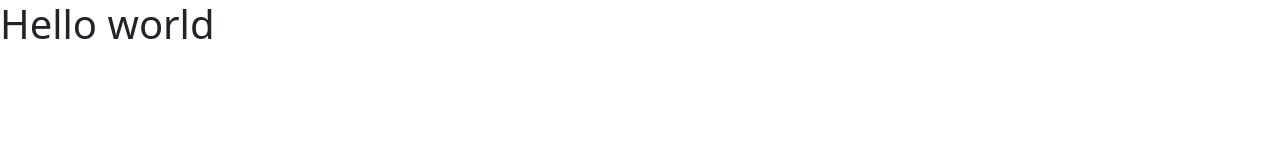
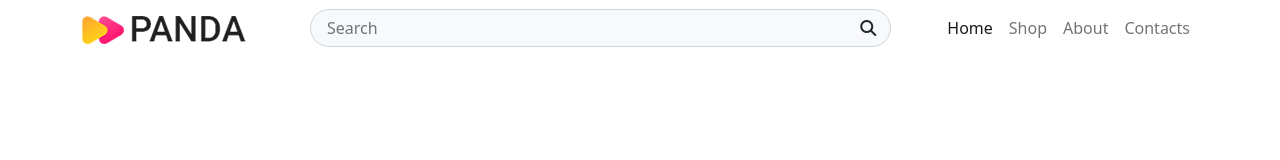
Before and after one commit to Ndhossain/panda-commerce, a plain HTML site: page index.html in a window 1280 px wide. Drawn offline with nearby package versions, Linux system fonts and the light colour scheme.

Commit message:
Navabr work done

```diff
--- a/index.html
+++ b/index.html
@@ -13,11 +13,43 @@
     />
   </head>
   <body>
-    <h1>Hello world</h1>
+    <header>
+        <nav class="navbar navbar-expand-lg bg-white">
+            <div class="container">
+              <a class="navbar-brand" href="#">
+                <img src="images/logo.png" alt="Site Logo">
+              </a>
+              <button class="navbar-toggler" type="button" data-bs-toggle="collapse" data-bs-target="#navbarSupportedContent" aria-controls="navbarSupportedContent" aria-expanded="false" aria-label="Toggle navigation">
+                <span class="navbar-toggler-icon"></span>
+              </button>
+              <div class="collapse navbar-collapse justify-content-between" id="navbarSupportedContent">
+                <form class="d-flex w-100 position-relative mx-lg-5 mt-lg-0 mt-3" role="search">
+                  <input class="form-control bg-light rounded-pill px-3" type="search" placeholder="Search" aria-label="Search">
+                  <i class="fas fa-search position-absolute" style="top: 11px; right: 15px;"></i>
+                </form>
+                <ul class="navbar-nav mb-2 mb-lg-0">
+                  <li class="nav-item">
+                    <a class="nav-link active" aria-current="page" href="#">Home</a>
+                  </li>
+                  <li class="nav-item">
+                    <a class="nav-link" href="#">Shop</a>
+                  </li>
+                  <li class="nav-item">
+                    <a class="nav-link" href="#">About</a>
+                  </li>
+                  <li class="nav-item">
+                    <a class="nav-link" href="#">Contacts</a>
+                  </li>
+                </ul>
+              </div>
+            </div>
+          </nav>
+    </header>
     <script
       src="https://cdn.jsdelivr.net/npm/bootstrap@5.2.0/dist/js/bootstrap.bundle.min.js"
       integrity="sha384-A3rJD856KowSb7dwlZdYEkO39Gagi7vIsF0jrRAoQmDKKtQBHUuLZ9AsSv4jD4Xa"
       crossorigin="anonymous"
     ></script>
+    <script src="https://kit.fontawesome.com/51044067e8.js" crossorigin="anonymous"></script>
   </body>
 </html>
```
